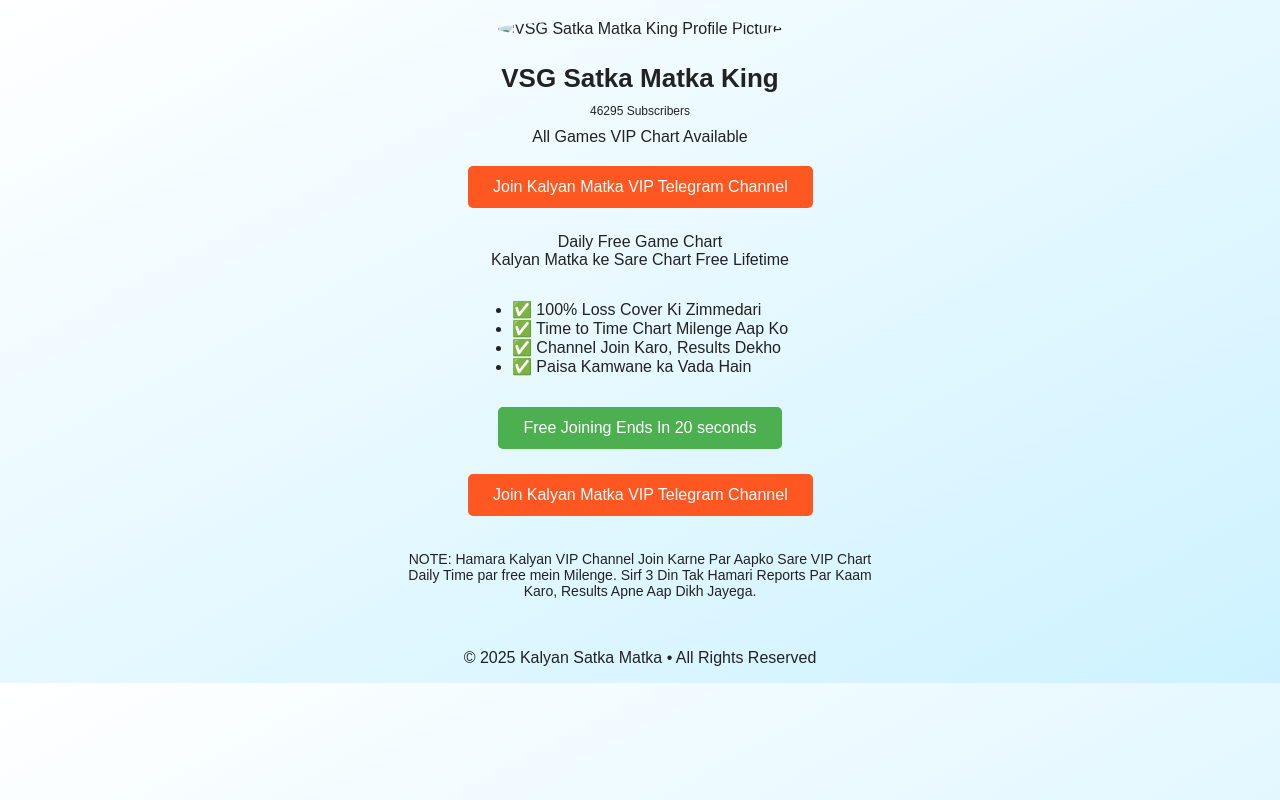
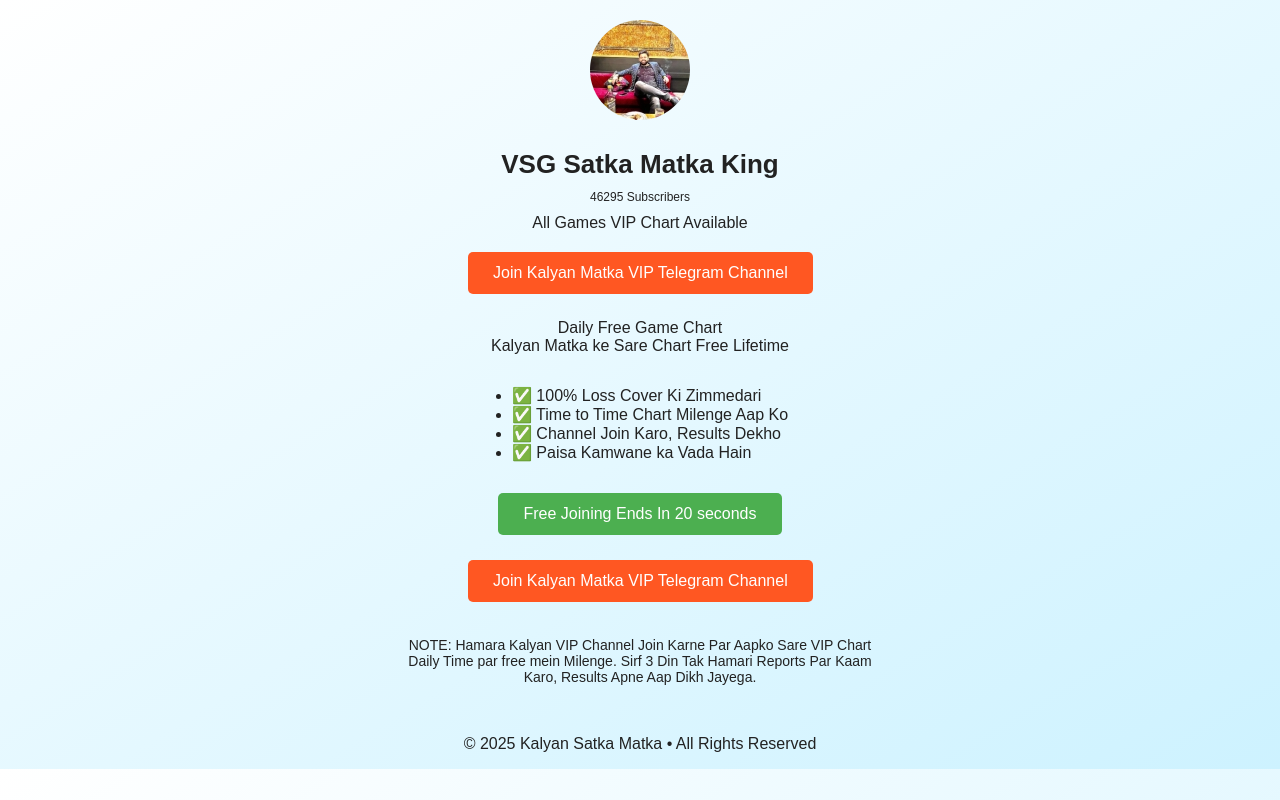
Before and after one commit to vsgsatkamatka/vipchart, a plain HTML site: page index.html in a window 1280 px wide. Drawn offline with Linux system fonts and the light colour scheme.

Commit message:
Update index.html

```diff
--- a/index.html
+++ b/index.html
@@ -30,7 +30,7 @@
 </head>
 <body>
   <div class="container">
-    <img class="dp" src="dpm.webp" alt="VSG Satka Matka King Profile Picture" loading="lazy">
+    <img class="dp" src="vsg1.jpg" alt="VSG Satka Matka King Profile Picture" loading="lazy">
     <h1>VSG Satka Matka King</h1>
     <small>46295 Subscribers</small>
     <div class="info">All Games VIP Chart Available</div>
```
